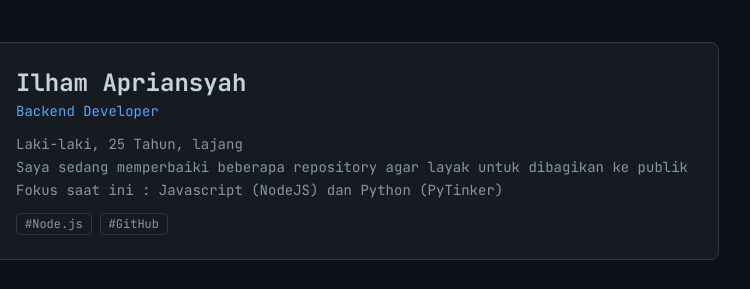
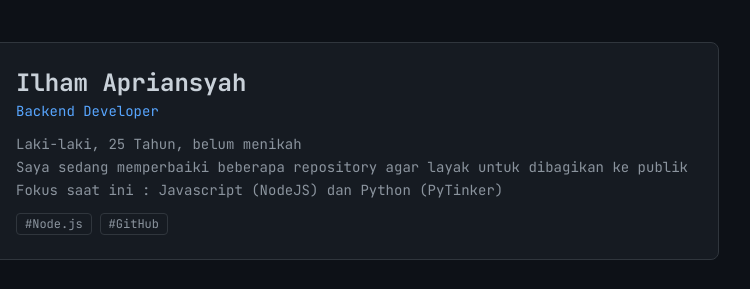
Before and after one commit to IlhamApriansyah/Resume, a website with bundled scripts: page index.html in a window 1280 px wide. Shown: the part 75-364 px from the top of the page, 353-1103 px from the left. Built offline with nearby package versions, Linux system fonts and the light colour scheme.

Commit message:
Perubahan informasi di landing page

```diff
--- a/src/components/tentang.js
+++ b/src/components/tentang.js
@@ -37,7 +37,7 @@ export function renderAbout(container) {
           </div>
 
           <p class="text-terminal-muted text-sm leading-relaxed">
-          Laki-laki, 25 Tahun, lajang
+          Laki-laki, 25 Tahun, belum menikah
           <br>
           Saya sedang memperbaiki beberapa repository agar layak untuk dibagikan ke publik
           <br>
```
Also changed, not shown: index.html (line endings or trailing spaces).
